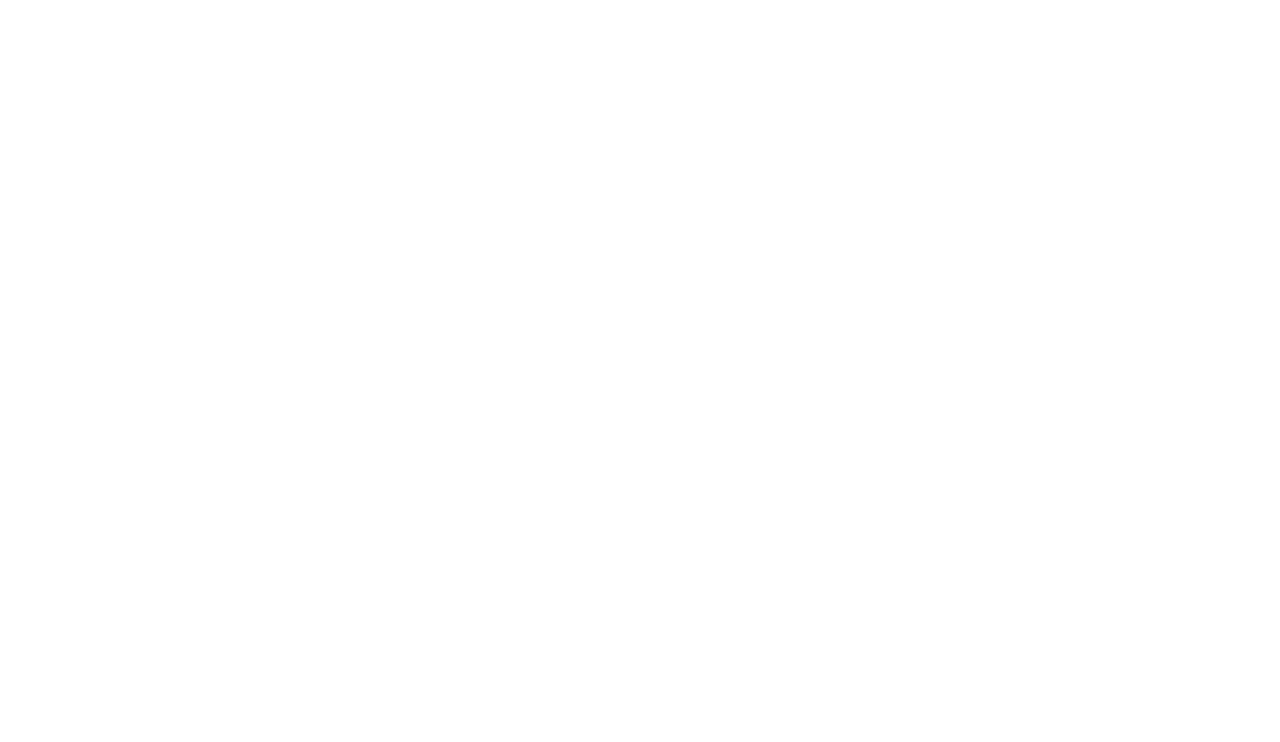
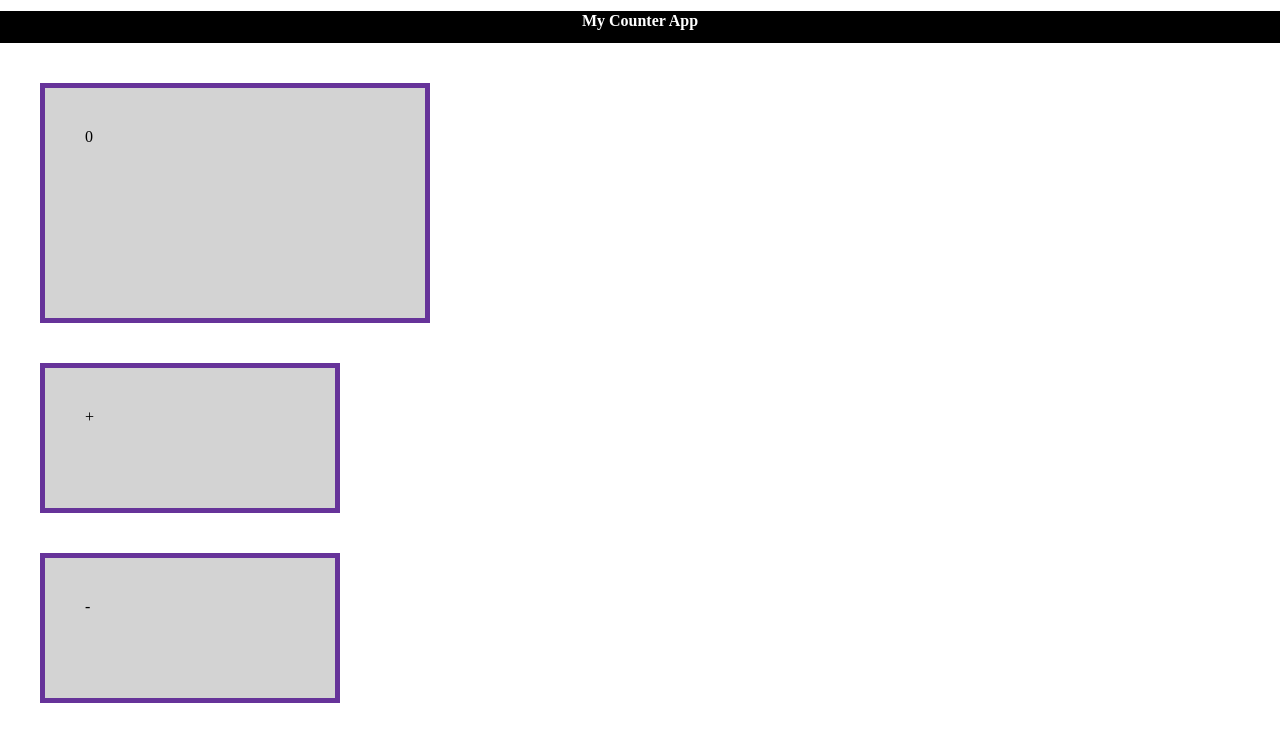
Before and after one commit to Santoshni/CounterHTML, a plain HTML site: page index.html in a window 1280 px wide. Drawn offline with nearby package versions, Linux system fonts and the light colour scheme.

Commit message:
completed step 1

```diff
--- a/index.html
+++ b/index.html
@@ -6,14 +6,54 @@
     <meta http-equiv="X-UA-Compatible" content="IE=edge" />
     <meta name="viewport" content="width=device-width, initial-scale=1.0" />
     <title>Counter</title>
-    <style></style>
+    <style>
+      body {
+        margin: 0;
+        padding: 0;
+      }
+
+      h1 {
+        /* margin: 30px; */
+        font-size: medium;
+        background: rgb(0, 0, 0);
+        border: 1px solid black;
+        color: white;
+        text-align: center;
+        outline-offset: 15px;
+        height: 30px;
+      }
+
+      .box {
+        border: 5px solid rebeccapurple;
+        background-color: lightgray;
+        padding: 40px;
+        margin: 40px;
+        width: 300px;
+        height: 150px;
+      }
+
+      .alternate1 {
+        box-sizing: border-box;
+      }
+
+      .alternate2 {
+        box-sizing: border-box;
+      }
+    </style>
   </head>
   <body>
     <!-- Commit your code to GitHub each step you complete -->
 
     <!-- #1 Header w/ writing inside that covers the entire length of the page -->
+    <header>
+      <h1>My Counter App</h1>
+    </header>
 
     <!-- #2 Large number inside div -->
+
+    <div class="box">0</div>
+    <div class="box alternate1">+</div>
+    <div class="box alternate2">-</div>
 
     <!-- #3 Minus button and Plus button on the same line -->
   </body>
```
